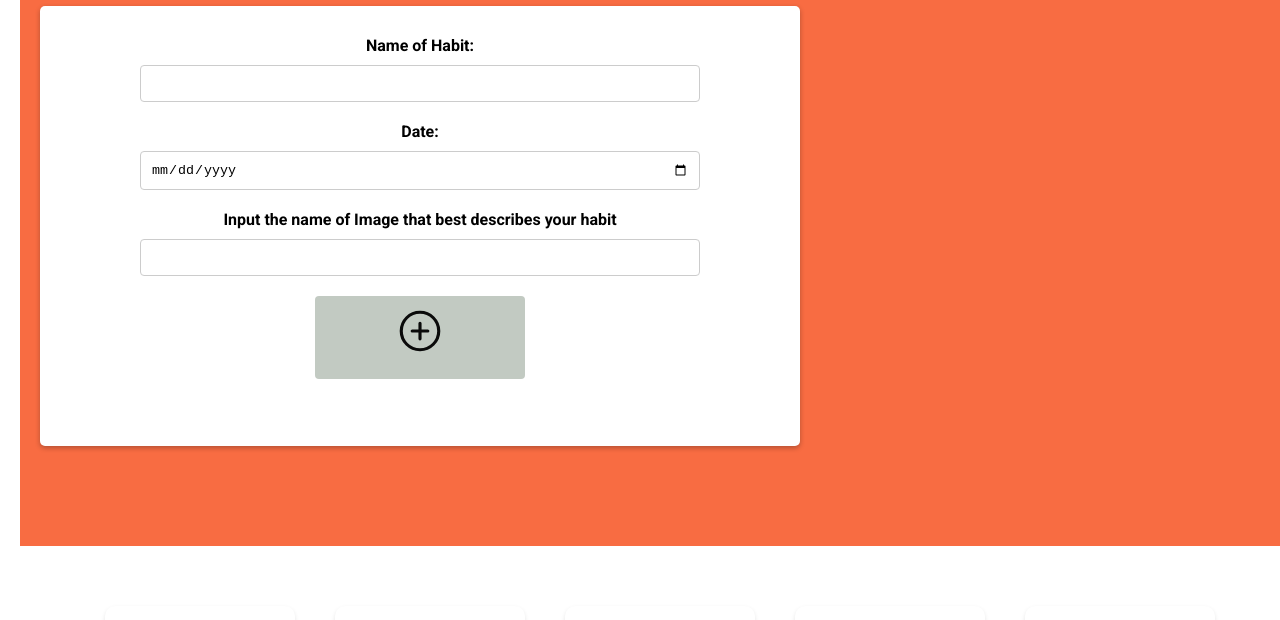
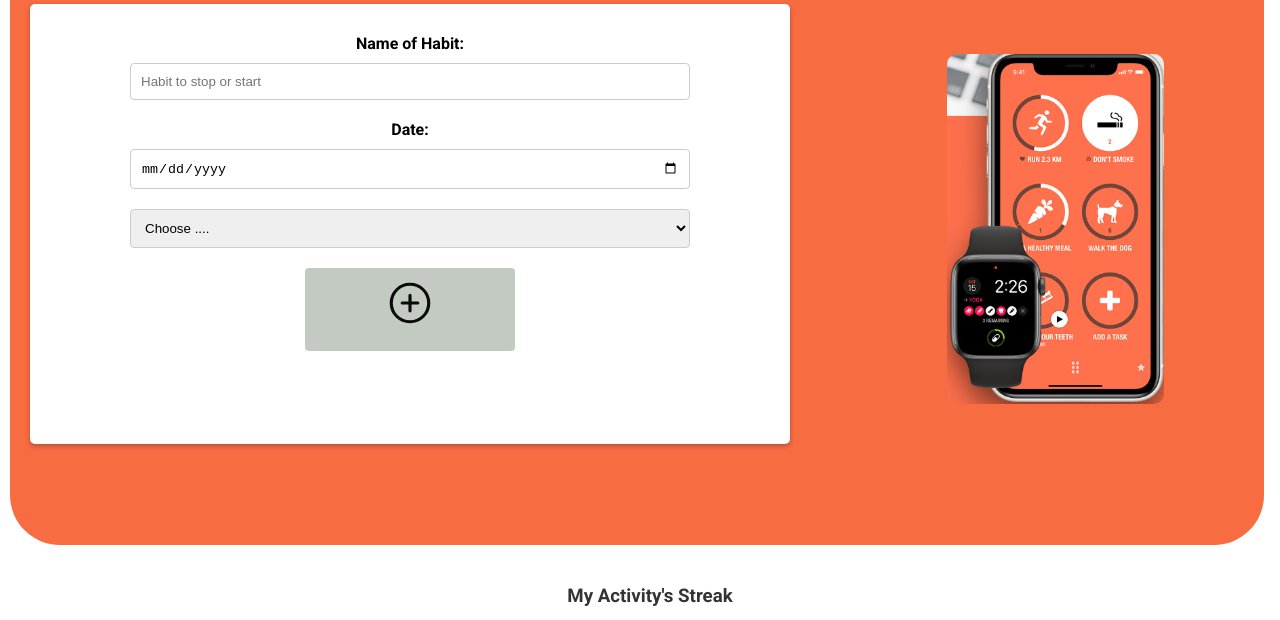
Before and after one commit to Melkilenaa/Streak-app, a plain HTML site: page index.html in a window 1280 px wide. Shown: the part 95-715 px from the top of the page. Drawn offline with nearby package versions, Linux system fonts and the light colour scheme; no server answers.

Commit message:
Corrections

```diff
--- a/dist/app.js
+++ b/dist/app.js
@@ -68,7 +68,7 @@ document.querySelector('form').addEventListener('submit', (e) => __awaiter(void
     e.preventDefault();
     const habitInput = document.querySelector('#habit');
     const startDateInput = document.querySelector('#startDate');
-    const ImageInput = document.querySelector('#ImageName');
+    const ImageInput = document.querySelector('#dropdown');
     const newHabit = {
         name: habitInput.value,
         startDate: startDateInput.value,
--- a/index.html
+++ b/index.html
@@ -11,25 +11,36 @@
         <div class="header">
             <h1>Welcome to my Streak Counter</h1>
             <div class="showcase">
-                <!-- <img src="/assets/phone.png" alt="image of phone" class="phone-image"> -->
-                <!-- <img src="/assets/watch2.0.png" alt="smartwatch image" class="watch-image"> -->
+                <img src="/assets/Capture.PNG" alt="image of phone" class="phone-image">
             </div>
             <div class="data">
                 <form>
                     <label for="Habit">Name of Habit:</label>
-                    <input type="text" id="habit" name="habit" required>
+                    <input type="text" id="habit" name="habit" placeholder="Habit to stop or start" required>
 
                     <label for="startDate">Date:</label>
                     <input type="date" id="startDate" name="startDate" required>
-                    <label for="NameImage">Input the name of Image that best describes your habit</label>
-                    <input type="text" id="ImageName" name="NameofImage">
+                    <!-- <label for="NameImage">Input the name of Image that best describes your habit</label>
+                    <input type="text" id="ImageName" name="NameofImage" placeholder="eg. bed-outline"> -->
+                    <select name="dropdown" id="dropdown" aria-placeholder="eg. bed-outline">
+                        <option value="0">Choose ....</option>
+                        <option value="bed-outline">Sleeping</option>
+                        <option value="-wallet-outline">Savings</option>
+                        <option value="beer-outline">Drinking Alcohol</option>
+                        <option value="walk-outline">Taking walks</option>
+                        <option value="bicycle-outline">Cycling</option>
+                        <option value="barbell-outline">Exercising</option>
+                        <option value="book-outline">Reading</option>
+                        <option value="logo-no-smoking">Smoking</option>
+                        <option value="restaurant-outline">Eating healthy</option>
+                    </select>
                  <button type="icon"><ion-icon name="add-circle-outline"></ion-icon></button>
                 </form>
 
             </div>
         </div>
+        <h3>My Activity's Streak</h3>
         <div class="activities">
-            <h3></h3>
             <div class="action">
                 <ion-icon name="logo-no-smoking"></ion-icon>
                 <p>2022-06-07 <br> Smoking</p>
--- a/style.css
+++ b/style.css
@@ -4,13 +4,13 @@ body {
     font-family: 'Roboto', sans-serif;
     margin: 0;
     padding: 0;
-
+    width: 100%;
 }
 
 .container {
     width: 100%;
     margin: 0 auto;
-    padding: 20px;
+    padding: 10px;
 
 }
 
@@ -21,7 +21,11 @@ body {
     position: relative;
     background-color: #f86c42;
     height: 600px;
-
+    width: 98%;
+    border-radius: 50px;
+}
+.header h1{
+    margin-top: 30px;
 }
 
 .header form{
@@ -37,6 +41,15 @@ label {
     display: block;
     margin-bottom: 10px;
     font-weight: bold;
+}
+select{
+
+    width: 80%;
+    padding: 10px;
+    border: 1px solid #ccc;
+    border-radius: 4px;
+    box-sizing: border-box;
+    margin-bottom: 20px;
 }
 input[type="text"],
         input[type="date"] {
@@ -82,31 +95,29 @@ button:hover{
 }
 
 .showcase {
-    position: relative;
     margin-top: 20px
 }
 
 .phone-image {
-    max-width: 100%;
-    height: 280px;
-
-}
-
-.watch-image {
-    position: absolute;
-    bottom: -20px;
-    float:left;
-    max-width: 30%;
-    height: 150px;
-    margin-left: -90px;
+    max-width: 300px;
+    height: 350px;
+    float:right;
+    margin-top: 50px;
+    margin-right: 100px;
+    border-radius: 10px;
 }
 
 .activities {
     display: flex;
     justify-content: center;
     flex-wrap: wrap;
+
 }
+h3{
+    text-align: center;
+    color: #333;
 
+}
 .action{
     text-align: center;
     margin: 20px;
```
Also changed, not shown: db.json (+15 -3 lines), assets/Capture.PNG (added), 1 other file.
